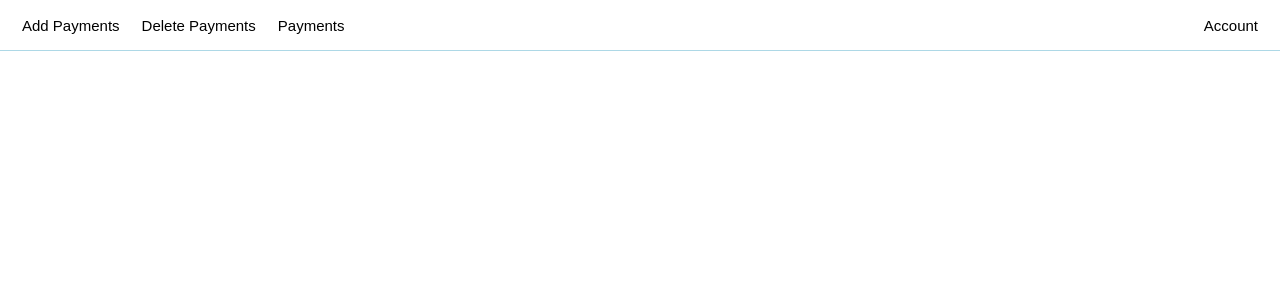
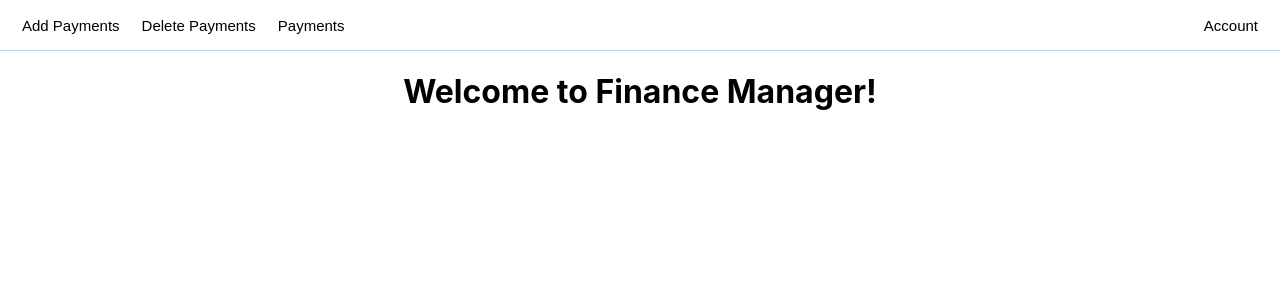
Before and after one commit to jaromaster/finance-client, a React (Create React App) app in the folder client/: page / in a window 1280 px wide. Shown: the top 300 px of the page. Built offline with nearby package versions, Linux system fonts and the light colour scheme.

Commit message:
added welcome page

```diff
--- a/client/src/App.tsx
+++ b/client/src/App.tsx
@@ -5,6 +5,7 @@ import './App.css';
 
 // components
 import Tabs from './components/tabs/Tabs';
+import Welcome from './components/welcome/Welcome';
 
 // App contains all components: signup/login/delete user, add payment, delete payment, get/filter payments
 function App() {
@@ -21,7 +22,7 @@ function App() {
       <BrowserRouter>
         <Routes>
           {/* See:  https://www.w3schools.com/react/react_router.asp */}
-          <Route path="/" /> {/* some welcome page*/}
+          <Route path="/" element={<Welcome/>}/> {/* some welcome page*/}
           <Route path="/addpayments" /> {/* add new payments */}
           <Route path="/delpayments" /> {/* delete payments */}
           <Route path="/payments" /> {/* get and filter payments */}
--- /dev/null
+++ b/client/src/components/welcome/Welcome.tsx
@@ -0,0 +1,14 @@
+import React from 'react';
+
+/**
+ * Welcome is the welcome page shown on startup
+ */
+const Welcome = () => {
+    return (
+        <div className="Welcome">
+            <h1>Welcome to Finance Manager!</h1>
+        </div>
+    )
+}
+
+export default Welcome;
```
